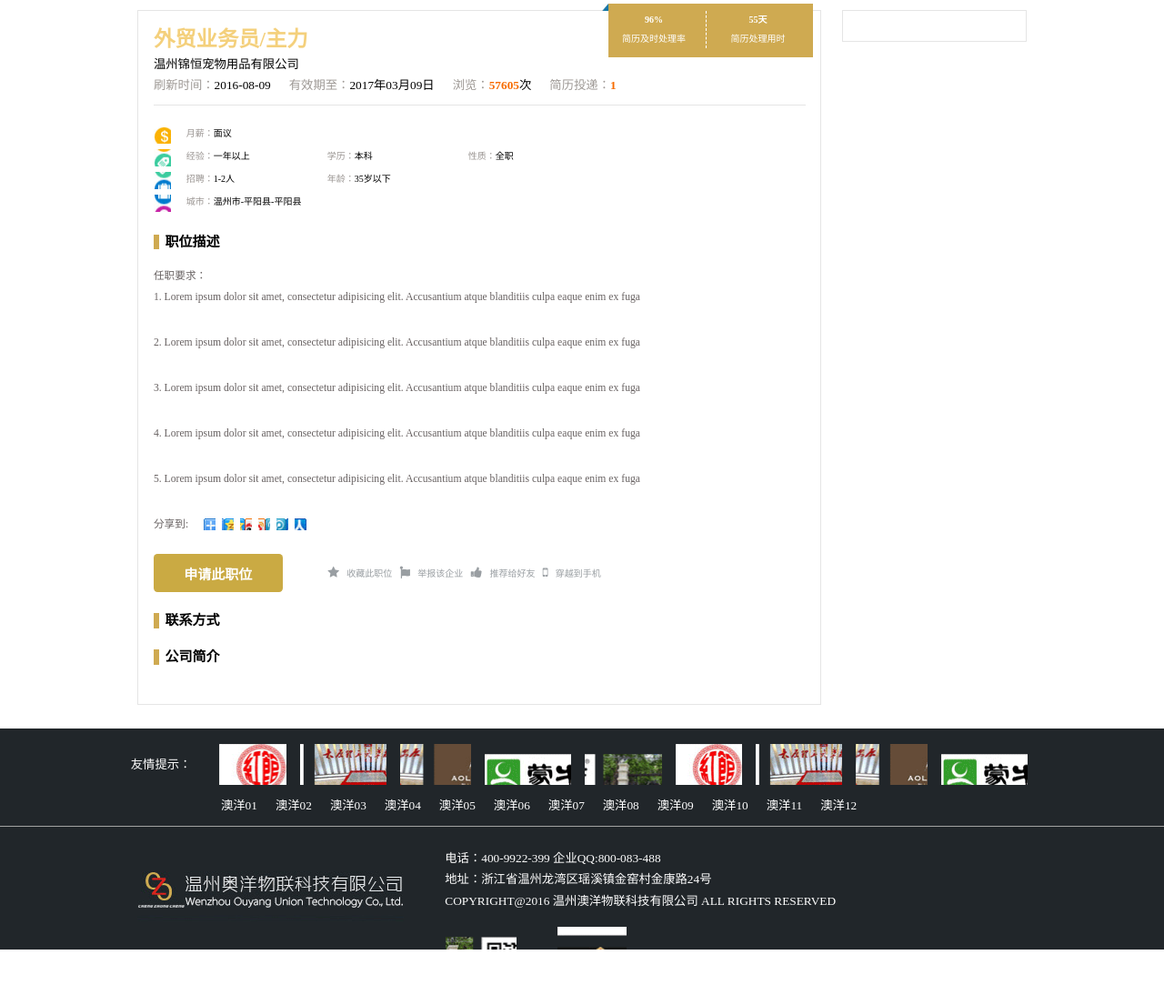
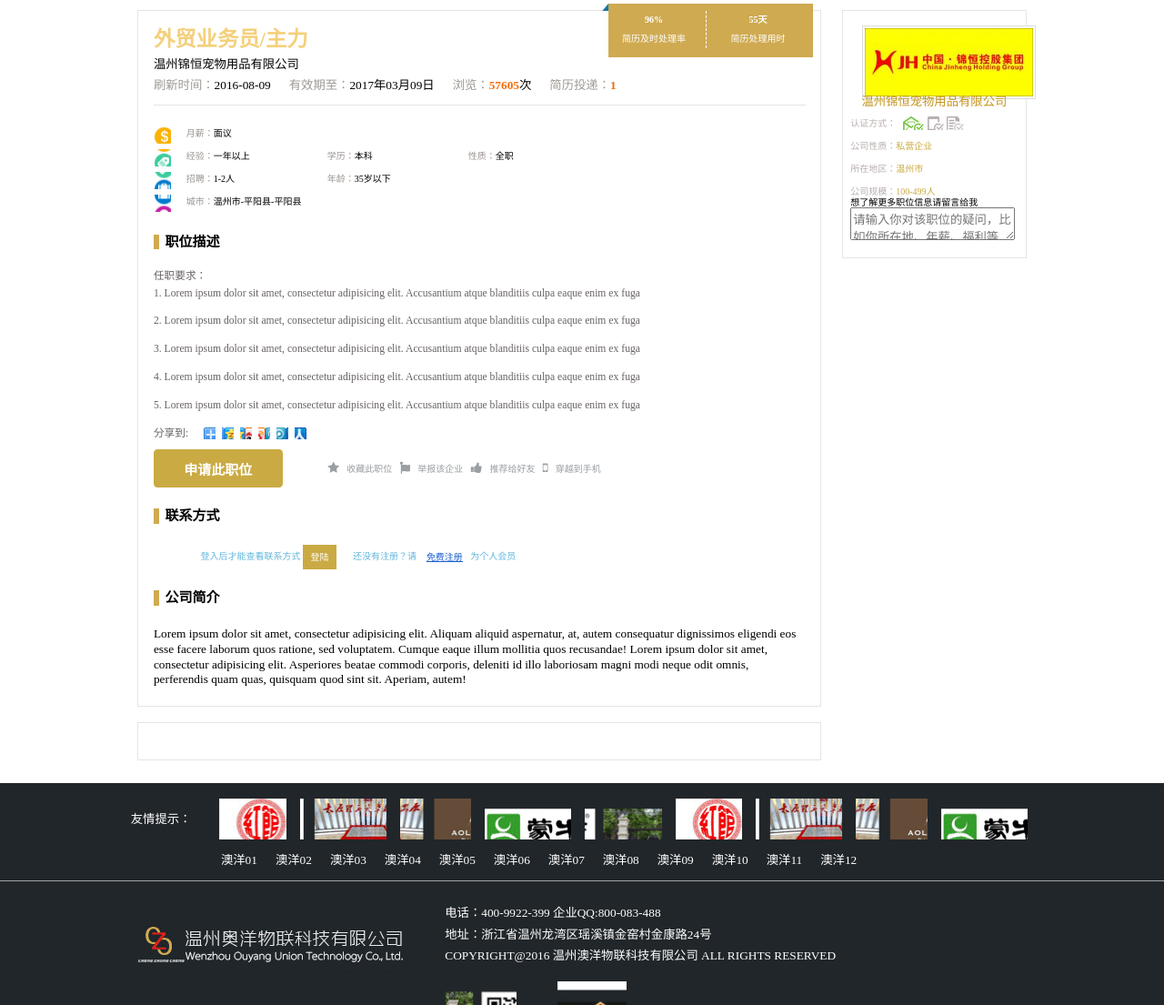
Before and after one commit to Rihel/leejia, a website: page src/recruitdetail.html in a window 1280 px wide. Shown: the part 444-1549 px from the top of the page at 91% size. Before the commit the page ends 1488 px from the top, so only its background shows below. Drawn offline with Linux system fonts and the light colour scheme.

Commit message:
招聘详情
招聘详情

```diff
--- a/src/recruitdetail.html
+++ b/src/recruitdetail.html
@@ -51,8 +51,7 @@
 <div class="recruitdetail-main clearfix">
     <div class="brand">
         <div class="wrap">
-            <a href="index.html">首页</a>><a href="news.html">招聘</a>> <a href="recruitdetail.html"
-                                                                         class="active">招聘详情</a>
+            <a href="index.html">首页</a>><a href="news.html">招聘</a>> <a href="recruitdetail.html" class="active">招聘详情</a>
         </div>
     </div>
     <div class="wrap">
@@ -109,21 +108,40 @@
                         <li class="fa fa-mobile-phone">穿越到手机</li>
                     </ul>
                 </div>
-                <div class="joy-relation">
+                <div class="joy-relation clearfix">
                     <div class="joy-title">
                         联系方式
                     </div>
-                    <div class="joy-relation-cont">
-
+                    <div class="joy-relation-cont clearfix">
+                        <p>登入后才能查看联系方式 <a href="login.html" class="btn">登陆</a></p>
+                        <p>还没有注册？请 <a href="register.html" class="res">免费注册</a>为个人会员</p>
                     </div>
                 </div>
                 <div class="joy-intro">
                     <div class="joy-title">
                         公司简介
                     </div>
+                    <p>Lorem ipsum dolor sit amet, consectetur adipisicing elit. Aliquam aliquid aspernatur, at, autem consequatur dignissimos eligendi eos esse facere laborum quos ratione, sed voluptatem. Cumque eaque illum mollitia quos recusandae! Lorem ipsum dolor sit amet, consectetur adipisicing elit. Asperiores beatae commodi corporis, deleniti id illo laboriosam magni modi neque odit omnis, perferendis quam quas, quisquam quod sint sit. Aperiam, autem!</p>
                 </div>
             </div>
-            <div class="recrudetail-right"></div>
+            <div class="recrudetail-right">
+                <div class="jituan"><img src="img/jituan.png" alt=""></div>
+                <p class="jituanname">温州锦恒宠物用品有限公司</p>
+                <ul class="renzheng">
+                    <li><span>认证方式：</span></li>
+                    <li><span>公司性质：</span>私营企业</li>
+                    <li><span>所在地区：</span>温州市</li>
+                    <li><span>公司规模：</span>100-499人</li>
+                </ul>
+                <div class="zixun">
+                    <h2>想了解更多职位信息请留言给我</h2>
+                    <textarea placeholder="请输入你对该职位的疑问，比如你所在地、年薪、福利等等，我会及时给您回复！期待与你的合作"></textarea>
+                </div>
+            </div>
+            <div class="recrudetail-bottom clearfix">
+
+            </div>
+
         </div>
     </div>
 </div>
--- a/src/scss/recruitdetail.scss
+++ b/src/scss/recruitdetail.scss
@@ -1,6 +1,6 @@
 @import "mixin";
 .recruitdetail-banner{
-  @include banner('../img/social-banner.png');
+  @include banner('../img/recruit-banner.png');
 }
 .recruitdetail-main{
   padding-top:rem(24);
@@ -147,10 +147,10 @@
           color: #686262;
           font-size: rem(14);
           dd{
-            margin-top:rem(10);
+            margin-top:rem(5);
             height: rem(22);
             line-height:rem(22);
-            padding-bottom:rem(28);
+            padding-bottom:rem(10);
             p{
               float: left;
               margin-right:rem(20);
@@ -199,12 +199,71 @@
           }
         }
       }
+      .joy-relation{
+        .joy-relation-cont{
+          padding-left:rem(62);
+
+          p{
+            float: left;
+            margin-right:rem(22);
+            color: #62b6db;
+            a{
+              display: inline-block;
+              padding: rem(10);
+            }
+            .res{
+              text-decoration: underline;
+              color: #195dcc;
+            }
+          }
+
+        }
+      }
+      .joy-intro{
+        p{
+          line-height: rem(20);
+          font-size: rem(16);
+        }
+      }
+    }
+    .recrudetail-bottom{
+      @include border(#e5e5e5);
+      padding: rem(24) rem(20);
+      width: rem(900-40);
+      float: left;
+      margin-top:rem(20);
     }
     .recrudetail-right{
-      width: rem(237-40);
+      width: rem(237-40+24);
       float: right;
       @include border(#e5e5e5);
-      padding: rem(20) rem(22);
+      padding: rem(20) rem(10);
+      .jituan{
+        width: rem(191);
+        height: rem(81);
+        @include blockCenter;
+      }
+      .jituanname{
+        font-size: rem(16);
+        color: #c2941c;
+        text-align: center;
+        margin-top:rem(11);
+      }
+      .renzheng{
+        width: 100%;
+        margin-top:rem(12);
+        li{
+          color: #caaa43;
+          @include lineheight(rem(18));
+          margin-top:rem(12);
+          span{
+            color: #b7afad;
+          }
+          &:nth-of-type(1){
+            background: url("../img/icon.png") center 0 no-repeat;
+          }
+        }
+      }
     }
   }
 }
```
Also changed, not shown: src/css/recruitdetail.css, src/img/icon.png (added), src/img/jituan.png (added), 1 other file.
